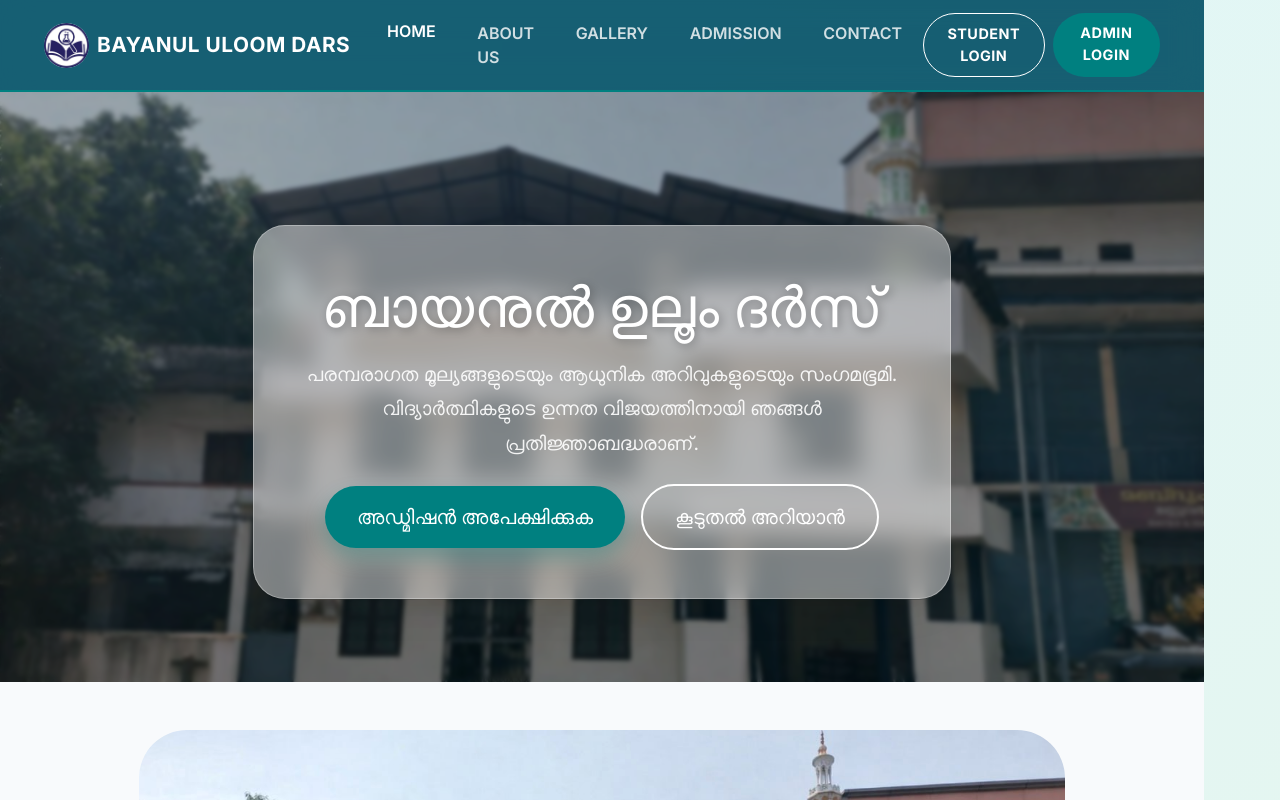
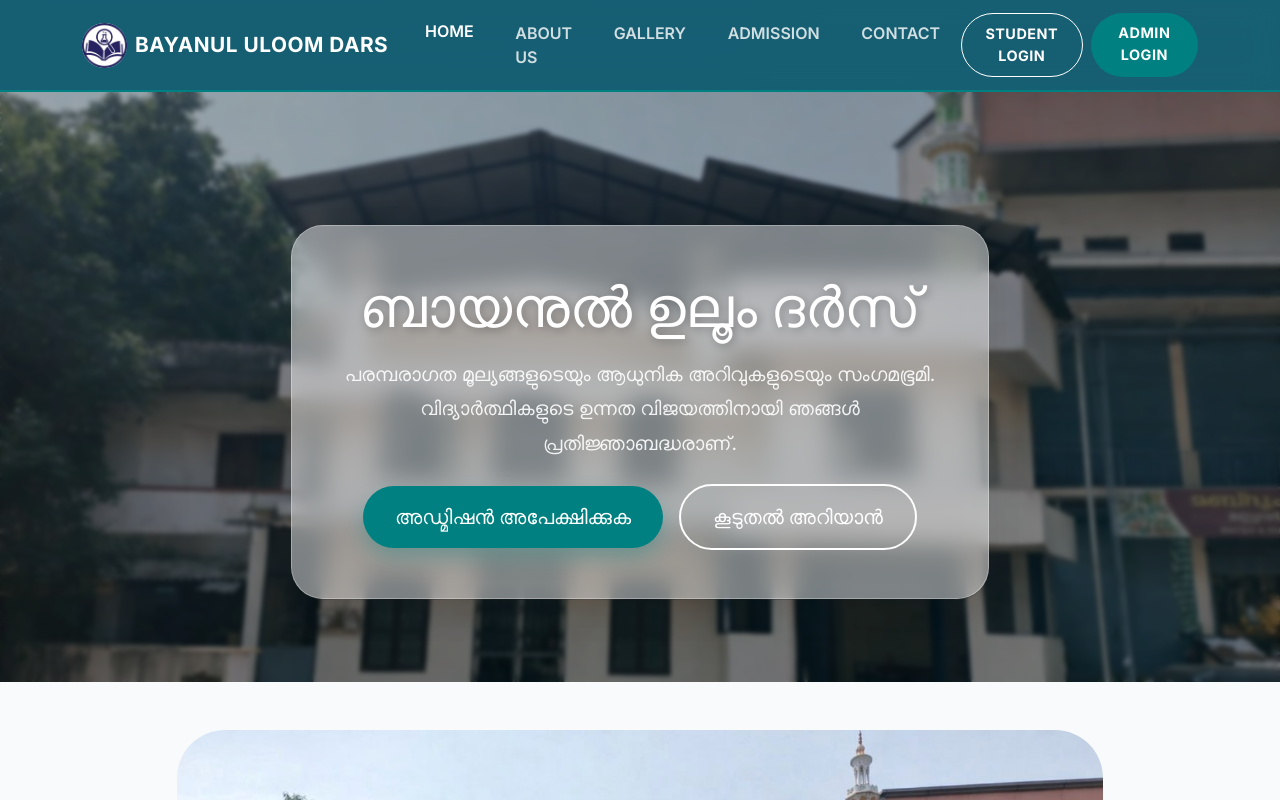
Before and after one commit to albayanrms-sys/BAYANUL-ULOOOM-KUNNATH-DARS, a React (Vite) app: page / in a window 1280 px wide. Shown: the top 800 px of the page. Built offline with nearby package versions, Linux system fonts and the light colour scheme.

Commit message:
Fix layout 100% width issue

```diff
--- a/src/index.css
+++ b/src/index.css
@@ -24,12 +24,14 @@ a:hover {
 
 body {
   margin: 0;
-  display: flex;
-  place-items: center;
-  min-width: 320px;
   width: 100%;
   min-height: 100vh;
   overflow-x: hidden;
+}
+
+#root {
+  width: 100%;
+  margin: 0 auto;
 }
 
 h1 {
```
